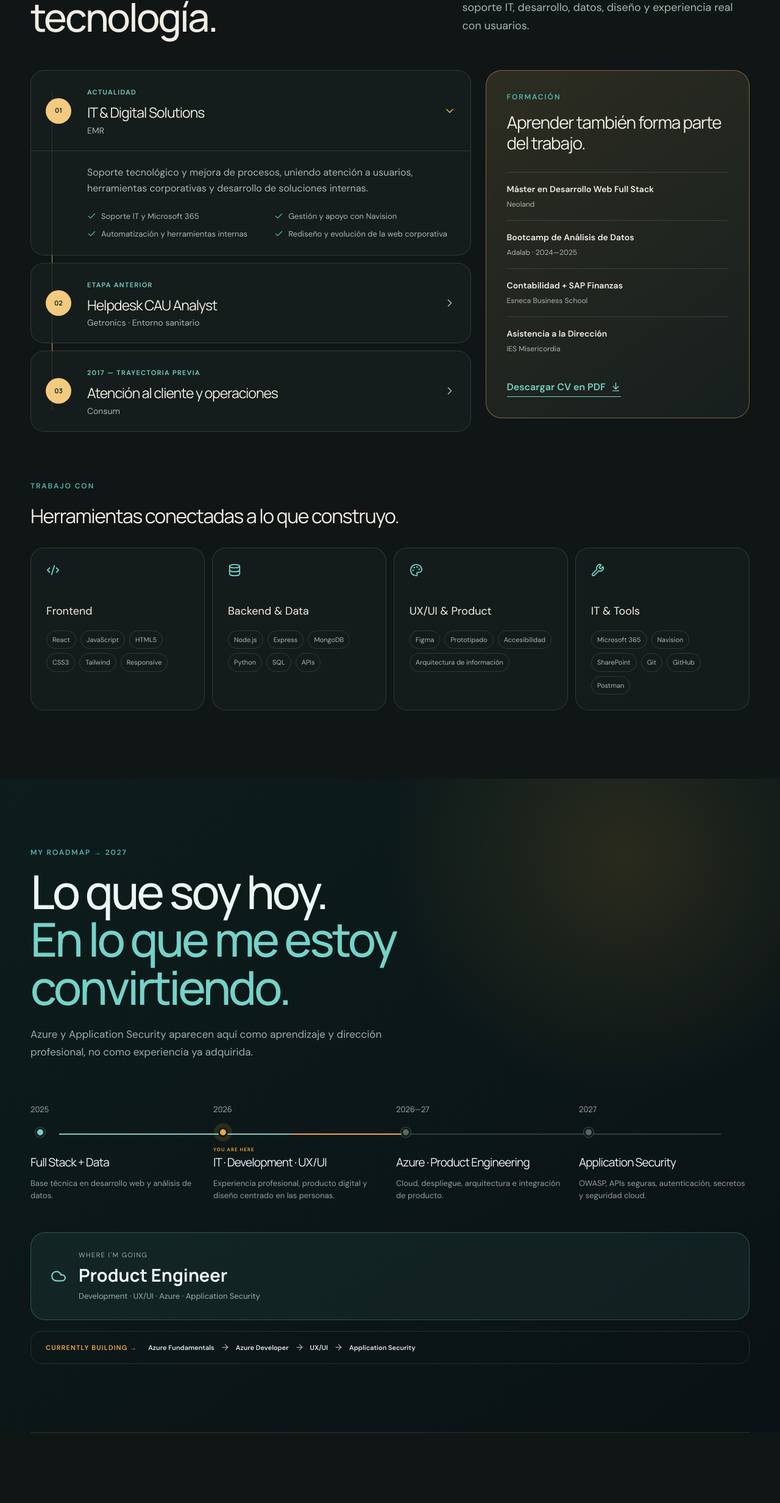
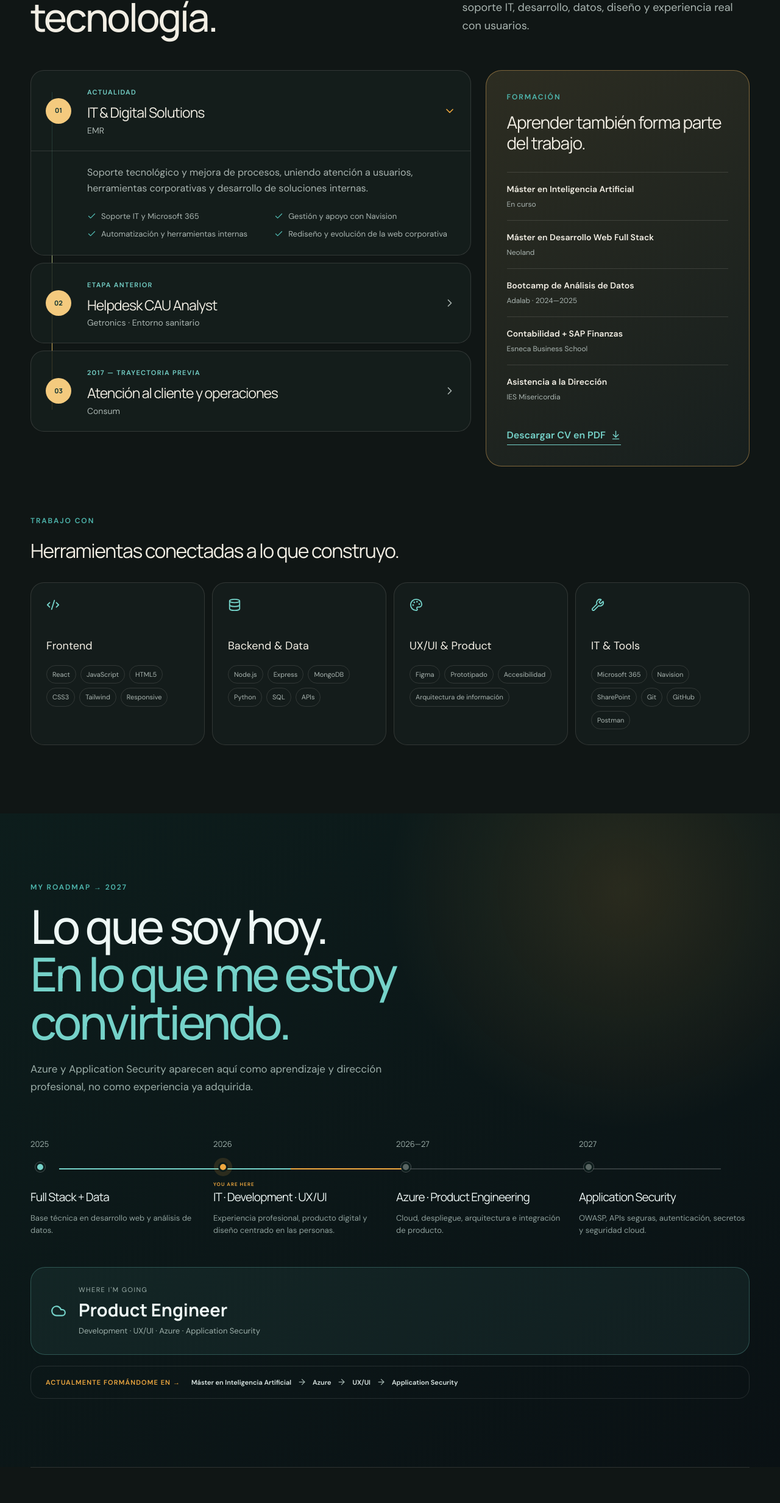
Before and after one commit to Juliams93/MI-PORTAFOLIO, a React (Vite) app: page / in a window 1280 px wide. Shown: the part 6835-9300 px from the top of the page at 61% size. Built offline with nearby package versions, Linux system fonts and the light colour scheme.

Commit message:
Add ongoing artificial intelligence masters

```diff
--- a/src/App.jsx
+++ b/src/App.jsx
@@ -156,7 +156,7 @@ export default function App() {
             <summary><span className="timeline-marker">{String(index + 1).padStart(2, "0")}</span><div><span className="timeline-period">{item.period}</span><h3>{item.role}</h3><p>{item.company}</p></div><ChevronRight size={20}/></summary>
             <div className="timeline-body"><p>{item.summary}</p><ul>{item.details.map(detail => <li key={detail}><Check size={15}/>{detail}</li>)}</ul></div>
           </motion.details>)}</div>
-          <aside className="education-card"><p className="eyebrow">Formación</p><h3>Aprender también forma parte del trabajo.</h3><div><strong>Máster en Desarrollo Web Full Stack</strong><span>Neoland</span></div><div><strong>Bootcamp de Análisis de Datos</strong><span>Adalab · 2024—2025</span></div><div><strong>Contabilidad + SAP Finanzas</strong><span>Esneca Business School</span></div><div><strong>Asistencia a la Dirección</strong><span>IES Misericordia</span></div><a className="text-link" href="/curriculum.pdf" download>Descargar CV en PDF <ArrowDownToLine size={17}/></a></aside>
+          <aside className="education-card"><p className="eyebrow">Formación</p><h3>Aprender también forma parte del trabajo.</h3><div><strong>Máster en Inteligencia Artificial</strong><span>En curso</span></div><div><strong>Máster en Desarrollo Web Full Stack</strong><span>Neoland</span></div><div><strong>Bootcamp de Análisis de Datos</strong><span>Adalab · 2024—2025</span></div><div><strong>Contabilidad + SAP Finanzas</strong><span>Esneca Business School</span></div><div><strong>Asistencia a la Dirección</strong><span>IES Misericordia</span></div><a className="text-link" href="/curriculum.pdf" download>Descargar CV en PDF <ArrowDownToLine size={17}/></a></aside>
         </div>
         <div className="skills-heading"><p className="eyebrow">Trabajo con</p><h3>Herramientas conectadas a lo que construyo.</h3></div>
         <div className="skill-groups">{skillGroups.map(({ icon: Icon, title, skills }) => <article key={title}><Icon size={22}/><h4>{title}</h4><div>{skills.map(skill => <span key={skill}>{skill}</span>)}</div></article>)}</div>
@@ -166,7 +166,7 @@ export default function App() {
         <div className="roadmap-intro"><p className="eyebrow">My roadmap → 2027</p><h2>Lo que soy hoy.<br/><span>En lo que me estoy convirtiendo.</span></h2><p>Azure y Application Security aparecen aquí como aprendizaje y dirección profesional, no como experiencia ya adquirida.</p></div>
         <div className="roadmap-track">{roadmap.map((step, index) => <motion.article className={`roadmap-step ${step.state}`} key={step.year} initial={{ opacity: 0, y: 20 }} whileInView={{ opacity: 1, y: 0 }} viewport={{ once: true }} transition={{ delay: index * .08 }}><span className="roadmap-year">{step.year}</span><span className="roadmap-node"/><div>{step.state === "now" && <small>YOU ARE HERE</small>}<h3>{step.title}</h3><p>{step.text}</p></div></motion.article>)}</div>
         <div className="destination"><Cloud size={26}/><div><span>Where I&apos;m going</span><strong>Product Engineer</strong><p>Development · UX/UI · Azure · Application Security</p></div></div>
-        <div className="learning-now"><span>Currently building →</span><strong>Azure Fundamentals</strong><ArrowRight size={15}/><strong>Azure Developer</strong><ArrowRight size={15}/><strong>UX/UI</strong><ArrowRight size={15}/><strong>Application Security</strong></div>
+        <div className="learning-now"><span>Actualmente formándome en →</span><strong>Máster en Inteligencia Artificial</strong><ArrowRight size={15}/><strong>Azure</strong><ArrowRight size={15}/><strong>UX/UI</strong><ArrowRight size={15}/><strong>Application Security</strong></div>
       </section>
 
       <section className="journey section" id="trayectoria">
```
Also changed, not shown: 1 other file (tests, documents, lock files or other folders).
